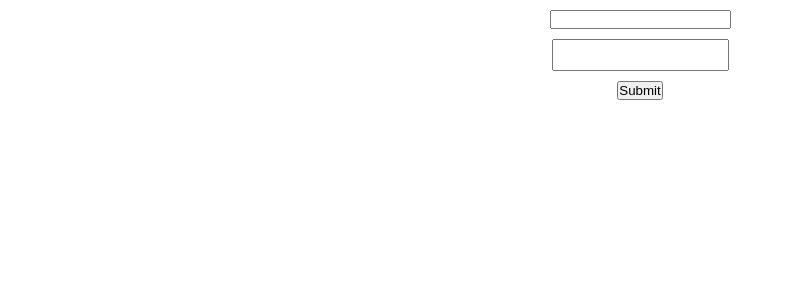
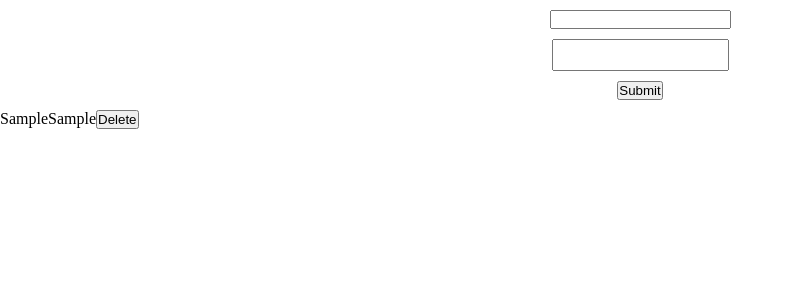
Before and after one commit to CLeovison/note-taking-app, a React (Vite) app: page / in a window 1280 px wide. Both pictures are taken after typing "Sample", "Sample" into the empty fields and a click on the button "Submit". Shown: the top 300 px of the page, without its empty margins (0-793 px from the left). Built offline with nearby package versions, Linux system fonts and the light colour scheme.

Commit message:
Doneeee! Fuck this Shit!

```diff
--- a/src/components/NoteTaking.jsx
+++ b/src/components/NoteTaking.jsx
@@ -11,43 +11,52 @@ export default function NoteTaking() {
   const [titles, setTitles] = useState("");
   const [textArea, setTextArea] = useState("");
 
-
   const handleEdit = (id, text, content) => {
     setTitles(text);
     setEditID(id);
     setTextArea(content);
   };
-  const handleSubmit = (e,title,content) => {
+  const handleSubmit = (e) => {
     e.preventDefault();
-    dispatch({ type: "ADD_NOTE", title, content });
+    dispatch({ type: "ADD_NOTE", title: titles, content: textArea });
     setTitles("");
     setTextArea("");
+  };
+  const handleDelete = (id) =>{
+    dispatch({type: "DELETE_NOTE", id})
 
-
-  };
+  }
 
   return (
     <>
-      <form className={styles.forms}>
+      <form className={styles.forms} onSubmit={handleSubmit}>
         <input
           type="text"
           value={titles}
           onChange={(e) => setTitles(e.target.value)}
+          required
         />
 
         <textarea
           value={textArea}
           className={styles.textarea}
           onChange={(e) => setTextArea(e.target.value)}
+          required
         ></textarea>
-        <button type="submit" onClick={handleSubmit} >Submit</button>
+        <button type="submit">Submit</button>
       </form>
 
       <div className={styles.maincontent}>
         <ul>
           {notes.map((note) => (
-            <li key={note?.id}>
-              {editID !== note.id && <label>{note.title}</label>}
+            <li key={note.id}>
+              {editID !== note.id && (
+                <>
+                  <label>{note.title}</label>
+                  <span>{note.content}</span>
+                </>
+              )}
+              <button onClick={e => handleDelete(note.id)}>Delete</button>
             </li>
           ))}
         </ul>
```
